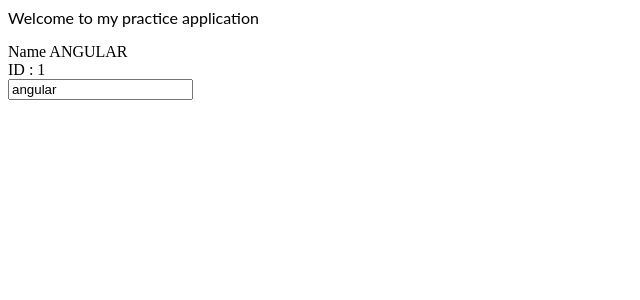
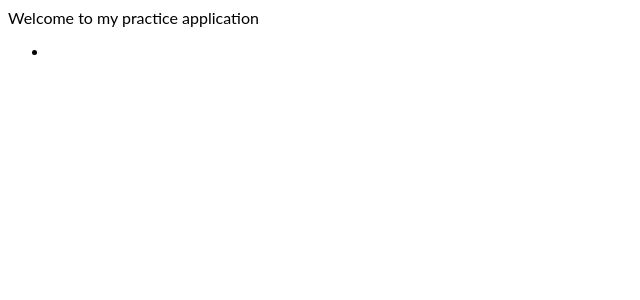
Before and after one commit to Anuj-Kushwah-ak/angular-ivy-vusmxu, an Angular app: page / in a window 1280 px wide. Shown: the top 300 px of the page, without its empty margins (0-640 px from the left). Built offline with nearby package versions, Linux system fonts and the light colour scheme.

Commit message:
2 files modified, 1 added

```diff
--- a/src/app/courses/courses.component.html
+++ b/src/app/courses/courses.component.html
@@ -1,4 +1,3 @@
-Name {{course.name | uppercase}} <br>
-ID : {{course.id}}
-<br>
-<input [(ngModel)]="course.name" >
+
+<ul class="course">
+  <li>{{courses.name}}</li>
--- a/src/app/courses/courses.component.ts
+++ b/src/app/courses/courses.component.ts
@@ -1,15 +1,13 @@
 import { Component, OnInit } from "@angular/core";
 import { Course } from "../course";
+import { COURSES } from "../mock";
 @Component({
   selector: "app-courses",
   templateUrl: "./courses.component.html",
   styleUrls: ["./courses.component.css"]
 })
 export class CoursesComponent implements OnInit {
-  course: Course = {
-    id: 1,
-    name: "angular"
-  };
+  courses = COURSES ;
   constructor() {}
 
   ngOnInit() {}
--- /dev/null
+++ b/src/app/mock.ts
@@ -0,0 +1,6 @@
+import { Course } from "./course";
+
+export const COURSES: Course [] =[
+  {id:1, name:"ang"}
+
+]
```
